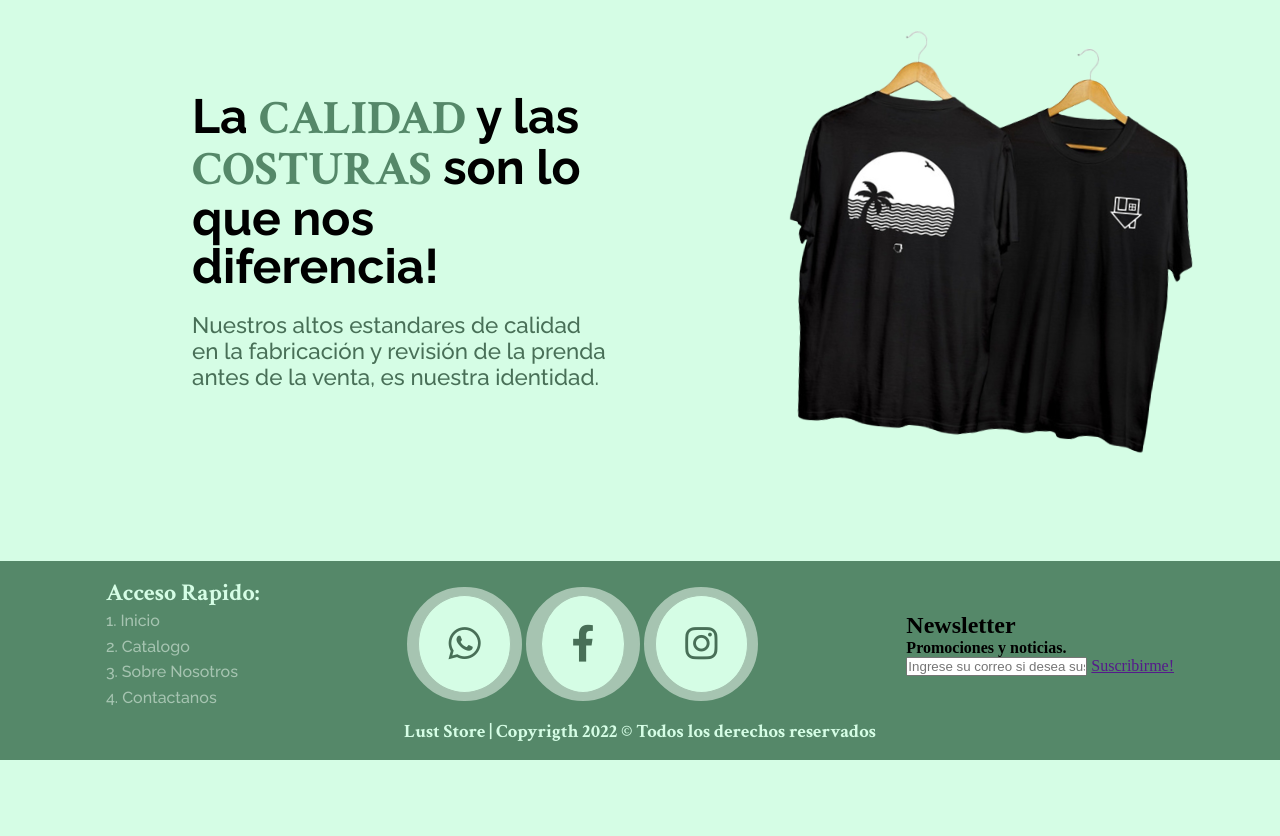
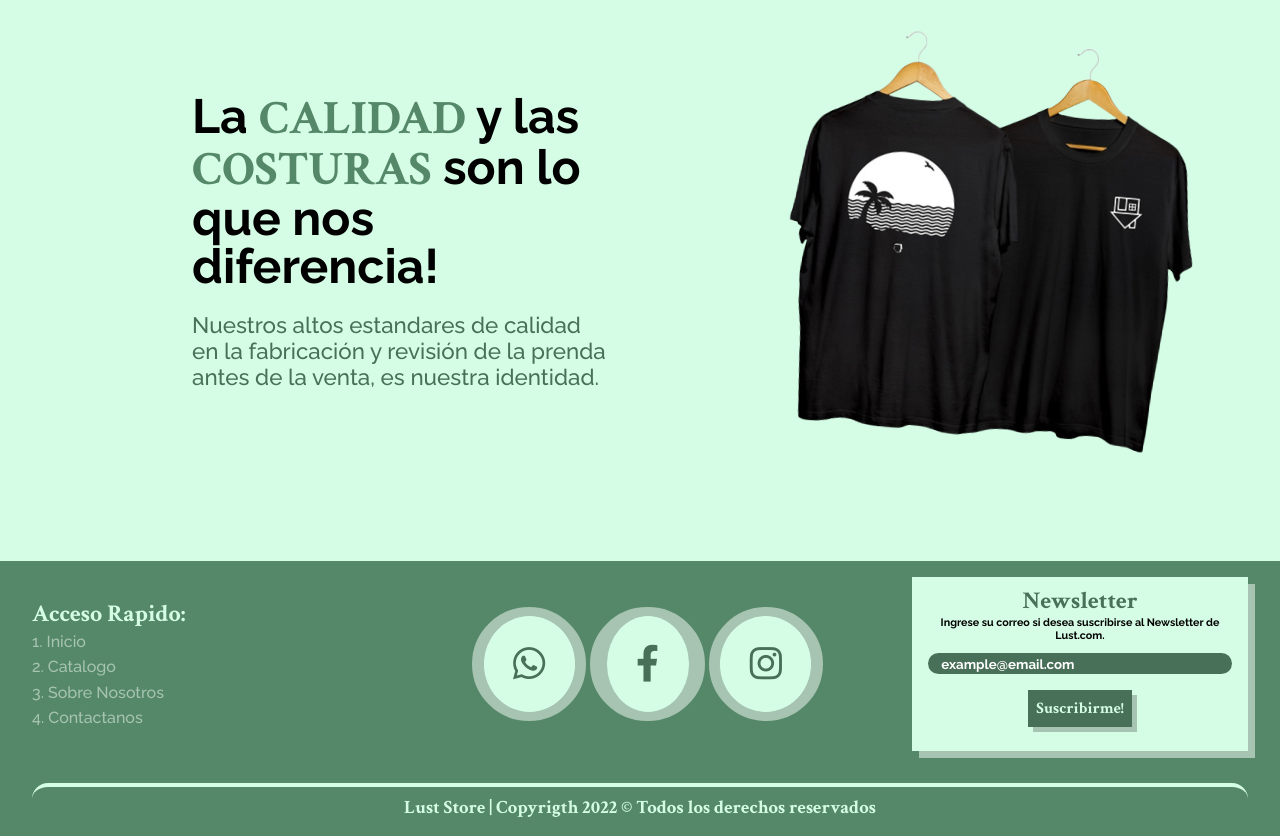
Before and after one commit to Bxnju/LustStore, a PHP site: page / in a window 1280 px wide. Shown: the part 218-1054 px from the top of the page. Before the commit the page ends 978 px from the top, so only its background shows below. Run offline with PHP 8.4, Linux system fonts and the light colour scheme; some libraries are stand-ins or nearby versions.

Commit message:
Termino footer y fixeo errores

```diff
--- a/css/main.css
+++ b/css/main.css
@@ -16,7 +16,7 @@
 }
 
 ::selection{
-	background: var(--dark-green);
+	background: var(--shadow);
 	color: var(--white);
 }
 
@@ -89,8 +89,12 @@ footer{
 footer .footer__top{
 	display: flex;
 	flex-direction: row;
-	justify-content: space-around;
+	justify-content: space-between;
 	align-items: center;
+}
+
+footer .footer__top .acceso_rapido{
+	width: 30%;
 }
 
 footer .footer__top .acceso_rapido h2{
@@ -108,6 +112,10 @@ footer .footer__top .acceso_rapido li{
 footer .footer__top .acceso_rapido li a{
 	text-decoration: none;
 	color: var(--light-green);
+}
+
+footer .redes{
+	width: 30%;
 }
 
 footer .footer__top .redes .red{
@@ -159,13 +167,71 @@ footer .footer__top .redes .red a:hover::before{
 	opacity: 1;
 }
 
+footer .footer__top .newsletter{
+	display: flex;
+	flex-direction: column;
+	padding: 0.5em 1em;
+	background: var(--w-green);
+	width: 25%;
+	font-family: var(--crimson);
+	box-shadow: 7px 7px 0 var(--light-green);
+
+}
+
+.newsletter h2{
+	color: var(--dark-green);
+	align-self: center;
+}
+
+.newsletter h6{
+	font-family: var(--raleway);
+	color: var(--black);
+	align-self: center;
+	text-align: center;
+}
+
+.newsletter input[type="email"]{
+	border-radius: 1em;
+	margin-top: 0.8em;
+	border: none;
+	outline: none;
+	padding: 0.2em 1em;
+	font-family: var(--raleway);
+	font-weight: bold;
+	background: var(--dark-green);
+	color: var(--white);
+}
+
+.newsletter input[type="email"]::placeholder{
+	color: var(--white);
+}
+
+.newsletter a{
+	margin: 1em 0;
+	background: var(--dark-green);
+	display: flex;
+	text-decoration: none;
+	color: var(--w-green);
+	font-family: var(--crimson);
+	font-weight: 700;
+	align-self: center;
+	padding: .5em;
+	box-shadow: 5px 5px 0 var(--light-green);
+}
+
 footer .footer__bottom .copy{
 	font-family: var(--crimson);
 	padding-top: 0.5em;
 	text-align: center;
 	color: var(--w-green);
+	margin-top: 2em;
+	border-top: 4px solid var(--w-green);
+	border-radius: 1em;
 }
 
+.clearfix{
+	clear: both;
+}
 
 /*ANIMACIONES*/
 
--- a/index.html
+++ b/index.html
@@ -31,6 +31,8 @@
 		<a href="contactanos.html">Contactanos</a>
 	</div>
 </nav>
+
+<div class="clearfix"></div>
 
 <main class="main">
 	<div class="left">
@@ -68,8 +70,8 @@
 
 		<div class="newsletter">
 			<h2>Newsletter</h2>
-			<h4>Promociones y noticias.</h4>
-			<input type="email" placeholder="Ingrese su correo si desea suscribirse al Newsletter de Lust.com" name="">
+			<h6>Ingrese su correo si desea suscribirse al Newsletter de Lust.com.</h6>
+			<input type="email" placeholder="example@email.com" name="">
 			<a href="">Suscribirme!</a>
 		</div>
 
```
